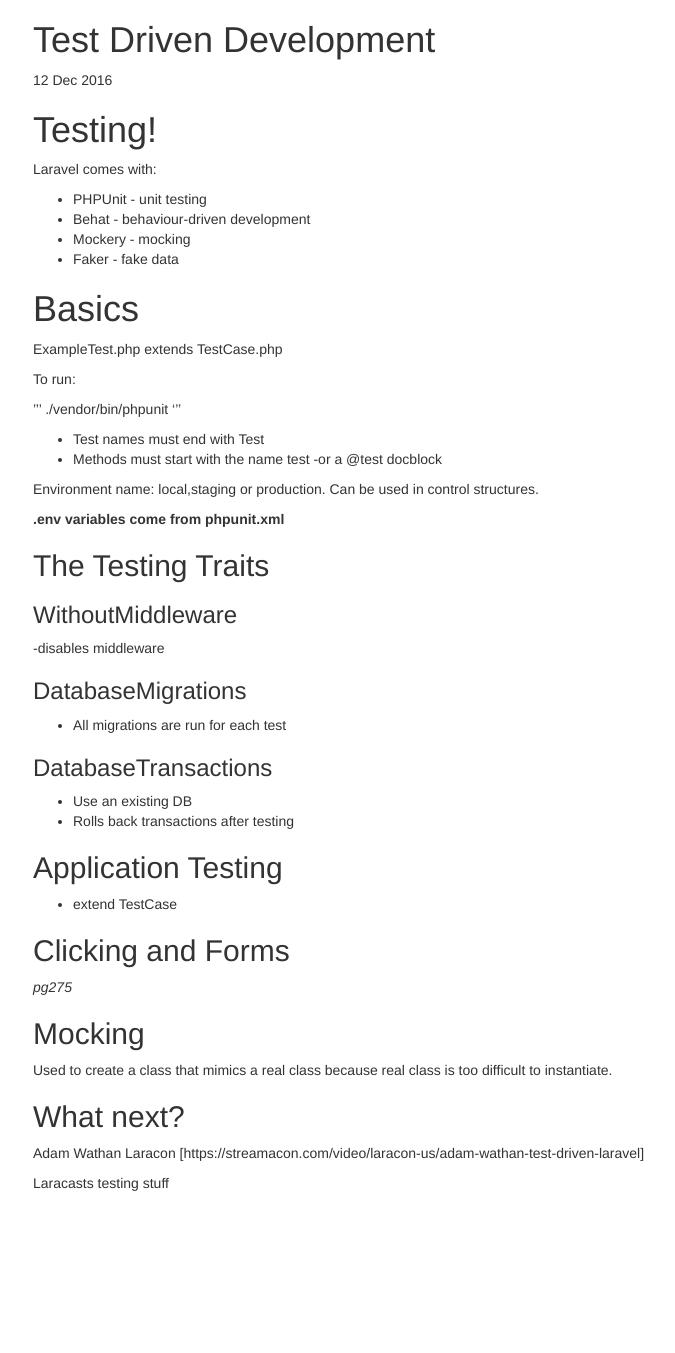
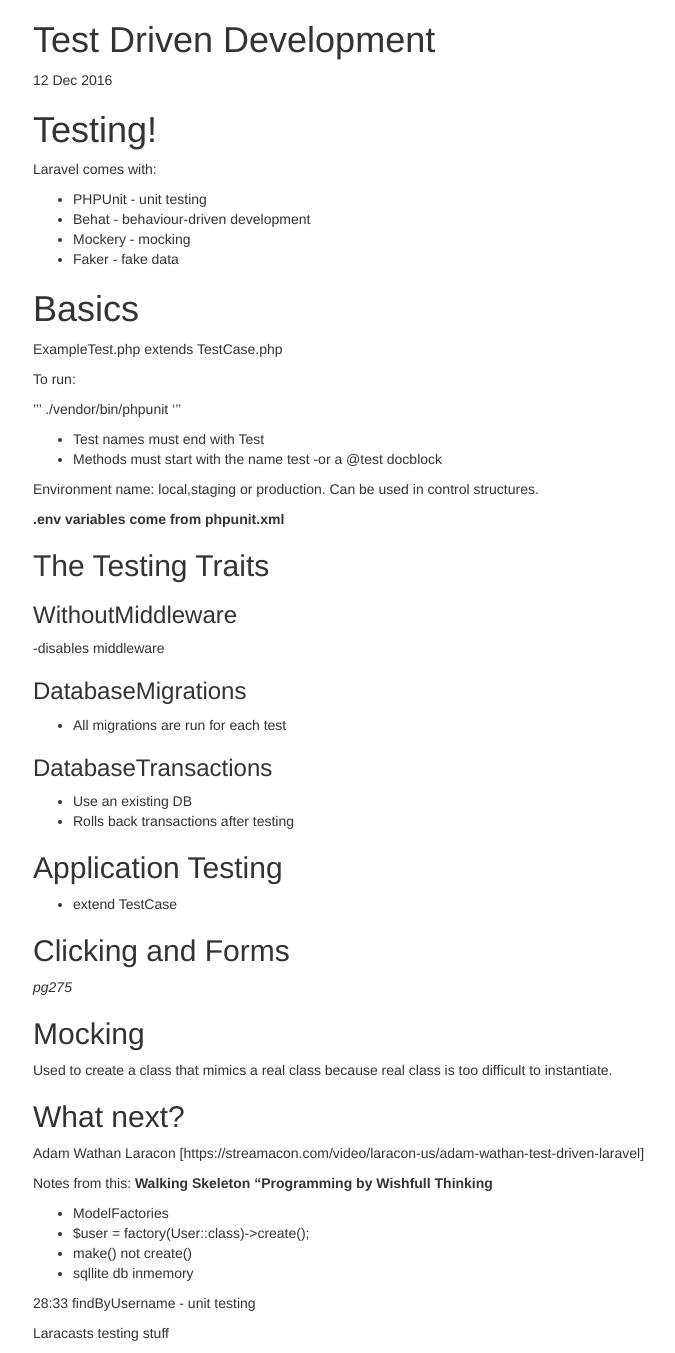
Before and after one commit to ArtisanTinkerer/ArtisanTinkerer.github.io, a Jekyll site: the page built from _posts/2016-12-12-Testing.md, in a window 1280 px wide. Shown: the whole page, without its empty margins (37-712 px from the left). Built offline with Jekyll 4.4.1, drawn with Linux system fonts in a browser that asks for light colours; before the commit the page ends 1203 px from its top, so only the background shows below that.

Commit message:
Update 2016-12-12-Testing.md

```diff
--- a/_posts/2016-12-12-Testing.md
+++ b/_posts/2016-12-12-Testing.md
@@ -64,4 +64,17 @@
 
 Adam Wathan Laracon [https://streamacon.com/video/laracon-us/adam-wathan-test-driven-laravel]
 
+Notes from this:
+**Walking Skeleton**
+**"Programming by Wishfull Thinking**
+
+
+* ModelFactories
+* $user = factory(User::class)->create();
+* make() not create()
+* sqllite db inmemory
+
+28:33 findByUsername - unit testing
+
+
 Laracasts testing stuff
```
